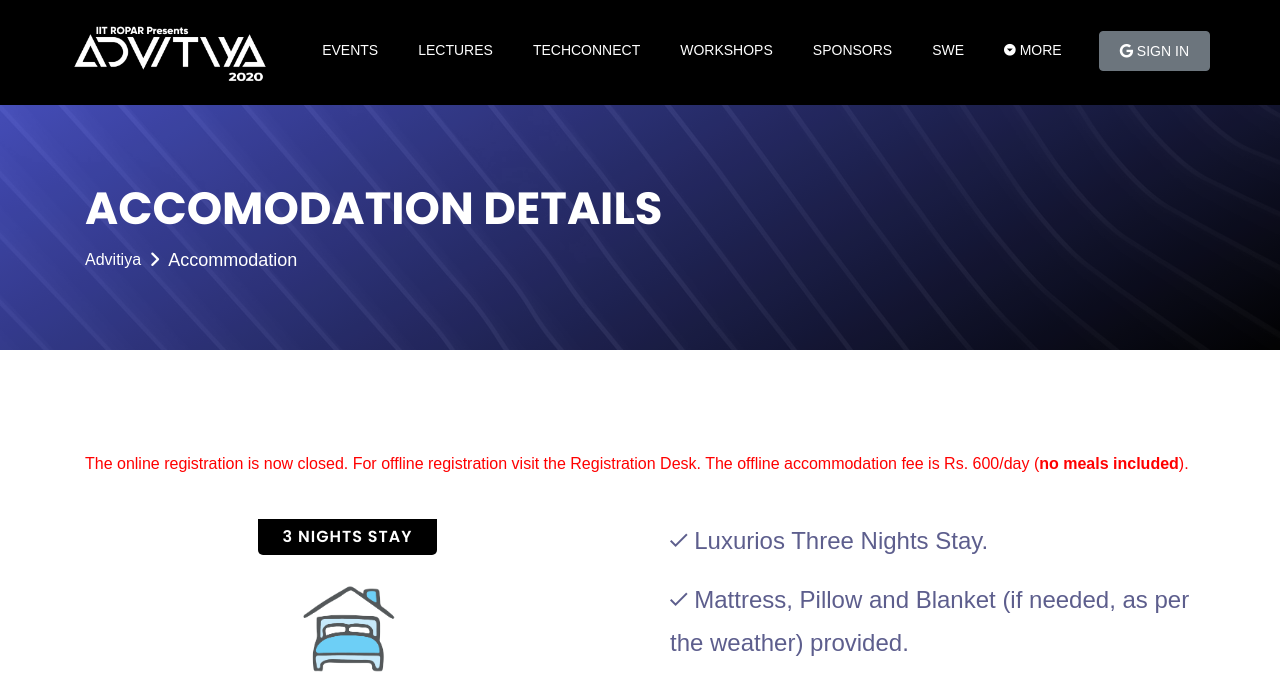
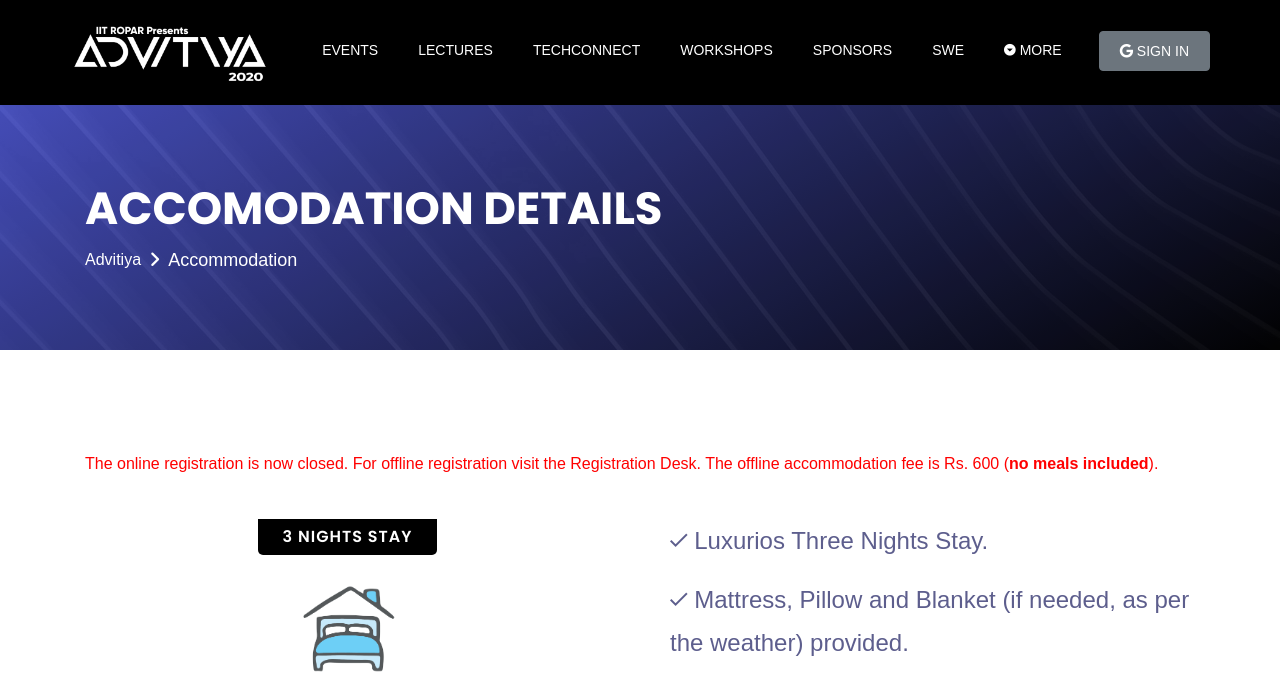
Before and after one commit to software-community/Advitiya-20, a Django app: page /accommodation/ in a window 1280 px wide. Shown: the top 679 px of the page. Run offline with Django 3.2, Linux system fonts and the light colour scheme; parts of the project's set-up code (start-up, migrations or seed data) failed here and were passed over; some libraries are stand-ins or nearby versions; some web fonts are replaced.

Commit message:
Correct event accommodation fee

```diff
--- a/accomodation/templates/accommodation/accommodation.html
+++ b/accomodation/templates/accommodation/accommodation.html
@@ -30,7 +30,7 @@
                 <p style="color:red">
                     The online registration is now closed. For offline registration visit
                     the Registration Desk. The offline
-                    accommodation fee is Rs. 600/day (<b>no meals included</b>).
+                    accommodation fee is Rs. 600 (<b>no meals included</b>).
                 </p>
                 <br>
             </div>
```
